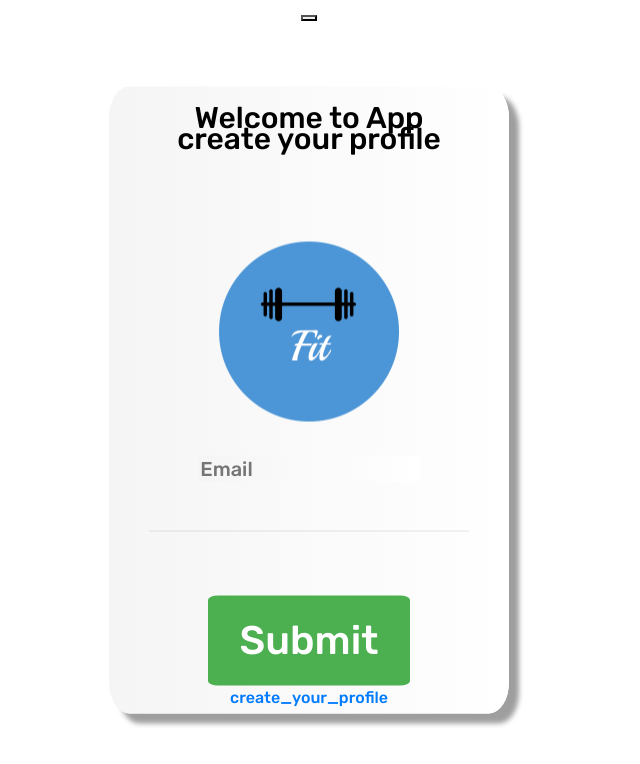
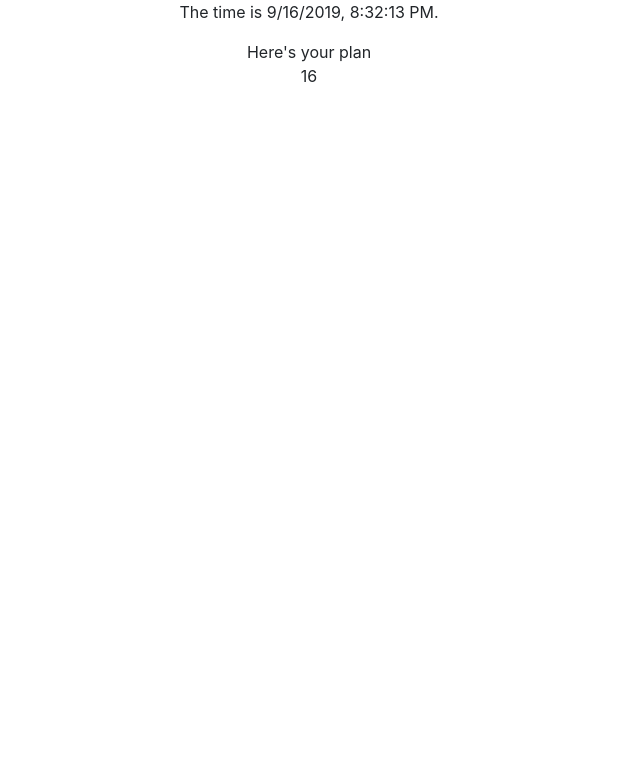
Before and after one commit to petermijkje/workout_app, a React (Create React App) app in the folder workout_app/: page / in a window 1280 px wide. Shown: the top 764 px of the page, without its empty margins (331-971 px from the left). Built offline with nearby package versions, Linux system fonts and the light colour scheme.

Commit message:
added Plan component and Time component

```diff
--- a/workout_app/src/Components/HomePage.js
+++ b/workout_app/src/Components/HomePage.js
@@ -3,11 +3,13 @@ import '../App.css';
 import SignIn from './SignIn/SignIn.js'
 import SignUp from './SignUp/SignUp.js'
 import { BrowserRouter as Router, Route, Link, Switch } from 'react-router-dom'
+import TwelveWeeks from '../../src/Components/Plan/TwelveWeeks.js'
+import Clock from '../../src/Components/Time/Clock/Clock.js'
 
 class HomePage extends React.Component {
     constructor(){
         super()
-        this.state = {isLoggedIn: false}
+        this.state = {isLoggedIn: true}
         this.handleLoginClick = this.handleLoginClick.bind(this);
         this.handleLogoutClick = this.handleLogoutClick.bind(this);
     }
@@ -25,20 +27,13 @@ render (){
     if (isLoggedIn) {
         return (
             <div className="App">
-                <SignIn />
-                <button
-                    onClick={this.handleLogoutClick}
-                />
+                <Clock />
+                <TwelveWeeks />
             </div>
         )
     } else return (
         <div>
-            <SignUp />
-            <button onClick={this.handleLoginClick} />
-        </div>
-    )
-    return (
-        <div className="App">
+           <SignIn />
         </div>
     );
   }
--- /dev/null
+++ b/workout_app/src/Components/Plan/TwelveWeeks.js
@@ -0,0 +1,26 @@
+import React, { Component } from 'react';
+
+class TwelveWeeks extends Component {
+  constructor(){
+    super()
+      this.state = {
+          day: new Date().getDate().toLocaleString()
+      }
+    }
+
+    receivePlan = () => {
+        const plan = <div> { this.state.day } </div>
+        return plan
+    }
+
+  render() {
+    return (
+      <div>
+          Here's your plan
+          { this.receivePlan() }
+      </div>
+    );
+  }
+}
+
+export default TwelveWeeks;
--- a/workout_app/src/Components/SignUp/SignUp.js
+++ b/workout_app/src/Components/SignUp/SignUp.js
@@ -15,12 +15,12 @@ class SignUp extends Component {
       part1: false,
       part2: false,
       part3: false,
+      loggedIn: true,
     }
   }
 
   render(){
-
-    return (
+   return (
       <Router>
         <div className="App">
           <div className="box">
@@ -51,19 +51,11 @@ class SignUp extends Component {
               <br />
                  {/* on click move the page to the to create profile page  */}
               <input type="Submit" className="button" /><br />
-              <Switch>
-              <Link to="/createyourprofile"> create_your_profile</Link>
-              </Switch>
               <br />
               <br />
               <br />
               </div>
                 </div>
-        <Route
-          exact
-          path="/createyourprofile"
-          component={CreateYourProfile}
-        />
       </Router>
   );
 }
--- /dev/null
+++ b/workout_app/src/Components/Time/Clock/Clock.js
@@ -0,0 +1,32 @@
+import React, { Component } from 'react';
+
+export default class Clock extends React.Component {
+    constructor(props) {
+      super(props);
+      this.state = {
+        time: new Date().toLocaleString(),
+      };
+    }
+    componentDidMount() {
+      this.intervalID = setInterval(
+        () => this.tick(),
+        1000
+      );
+    }
+    componentWillUnmount() {
+      clearInterval(this.intervalID);
+    }
+    tick() {
+      this.setState({
+        time: new Date().toLocaleString()
+      });
+    }
+    render() {
+      const { time } = this.state
+      return (
+        <p className="App-clock">
+          The time is {time}.
+        </p>
+      );
+    }
+  }
```
